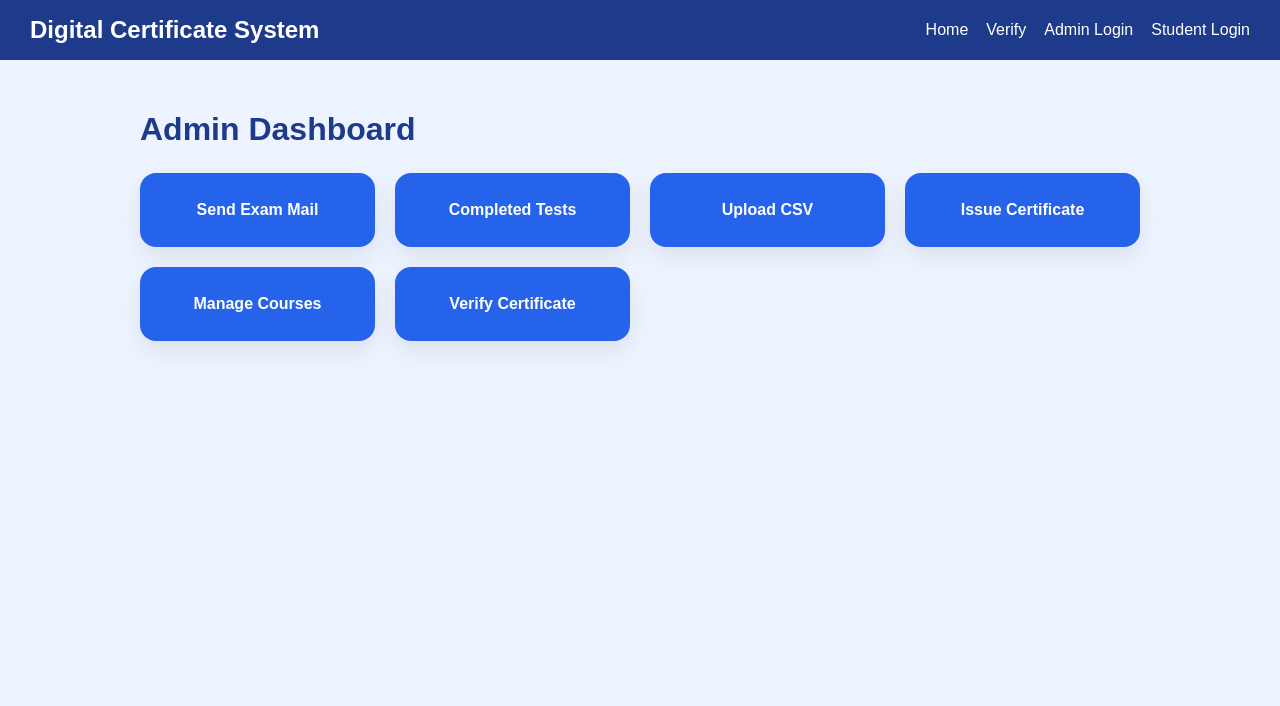
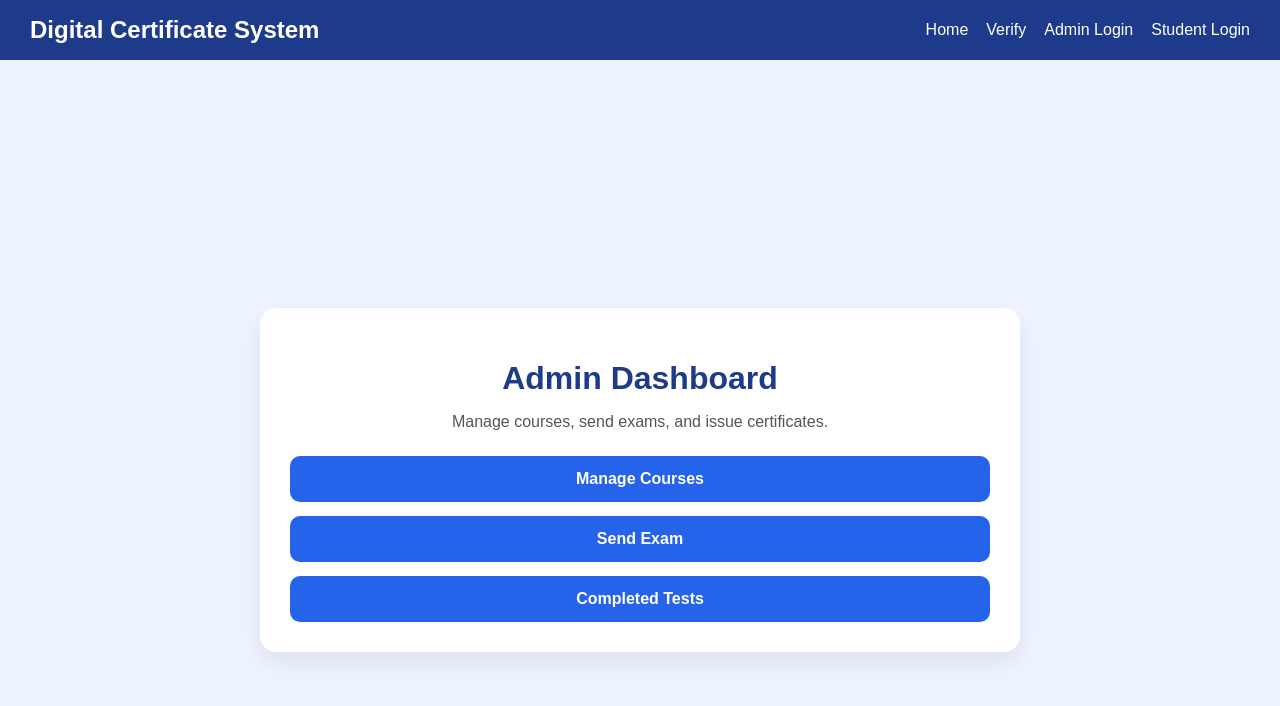
Before and after one commit to pravallikakonada/digital-certificate-issue, a React (Vite) app: page /admin-dashboard in a window 1280 px wide. Shown: the top 706 px of the page. Built offline with nearby package versions, Linux system fonts and the light colour scheme; sample sign-in values are in the browser's storage.

Commit message:
fixed send exam button route i admin dashboard

```diff
--- a/src/pages/AdminDashboard.jsx
+++ b/src/pages/AdminDashboard.jsx
@@ -1,51 +1,33 @@
-import React, { useEffect } from "react";
+import React from "react";
 import { useNavigate } from "react-router-dom";
 import Header from "../components/Header";
 
 const AdminDashboard = () => {
   const navigate = useNavigate();
 
-  useEffect(() => {
-    const role = localStorage.getItem("role");
-    if (role !== "admin") {
-      navigate("/admin-login");
-    }
-  }, [navigate]);
-
   return (
     <>
       <Header />
 
-      <div
-        style={{
-          minHeight: "100vh",
-          background: "#eef4ff",
-          padding: "30px",
-          fontFamily: "Arial, sans-serif",
-        }}
-      >
-        <div
-          style={{
-            maxWidth: "1000px",
-            margin: "0 auto",
-          }}
-        >
-          <h1 style={{ color: "#1e3a8a" }}>Admin Dashboard</h1>
+      <div style={container}>
+        <div style={card}>
+          <h1 style={title}>Admin Dashboard</h1>
+          <p style={subtitle}>
+            Manage courses, send exams, and issue certificates.
+          </p>
 
-          <div
-            style={{
-              display: "grid",
-              gridTemplateColumns: "repeat(auto-fit, minmax(220px, 1fr))",
-              gap: "20px",
-              marginTop: "25px",
-            }}
-          >
-            <a href="/send-exam-mail" style={cardStyle}>Send Exam Mail</a>
-            <a href="/completed-tests" style={cardStyle}>Completed Tests</a>
-            <a href="/upload-csv" style={cardStyle}>Upload CSV</a>
-            <a href="/issue" style={cardStyle}>Issue Certificate</a>
-            <a href="/manage-courses" style={cardStyle}>Manage Courses</a>
-            <a href="/verify" style={cardStyle}>Verify Certificate</a>
+          <div style={buttonGrid}>
+            <button style={btn} onClick={() => navigate("/manage-courses")}>
+              Manage Courses
+            </button>
+
+            <button style={btn} onClick={() => navigate("/send-exam")}>
+              Send Exam
+            </button>
+
+            <button style={btn} onClick={() => navigate("/completed-tests")}>
+              Completed Tests
+            </button>
           </div>
         </div>
       </div>
@@ -53,15 +35,50 @@ const AdminDashboard = () => {
   );
 };
 
-const cardStyle = {
+const container = {
+  minHeight: "100vh",
+  background: "#eef4ff",
+  display: "flex",
+  justifyContent: "center",
+  alignItems: "center",
+  padding: "20px",
+};
+
+const card = {
+  width: "100%",
+  maxWidth: "700px",
+  background: "#fff",
+  padding: "30px",
+  borderRadius: "16px",
+  boxShadow: "0 10px 25px rgba(0,0,0,0.08)",
+  textAlign: "center",
+};
+
+const title = {
+  marginBottom: "10px",
+  color: "#1e3a8a",
+};
+
+const subtitle = {
+  marginBottom: "25px",
+  color: "#555",
+};
+
+const buttonGrid = {
+  display: "flex",
+  flexDirection: "column",
+  gap: "14px",
+};
+
+const btn = {
+  padding: "14px",
   background: "#2563eb",
   color: "white",
-  textDecoration: "none",
-  padding: "28px",
-  borderRadius: "16px",
+  border: "none",
+  borderRadius: "10px",
+  cursor: "pointer",
+  fontSize: "16px",
   fontWeight: "600",
-  textAlign: "center",
-  boxShadow: "0 10px 24px rgba(0,0,0,0.08)",
 };
 
 export default AdminDashboard;
```
